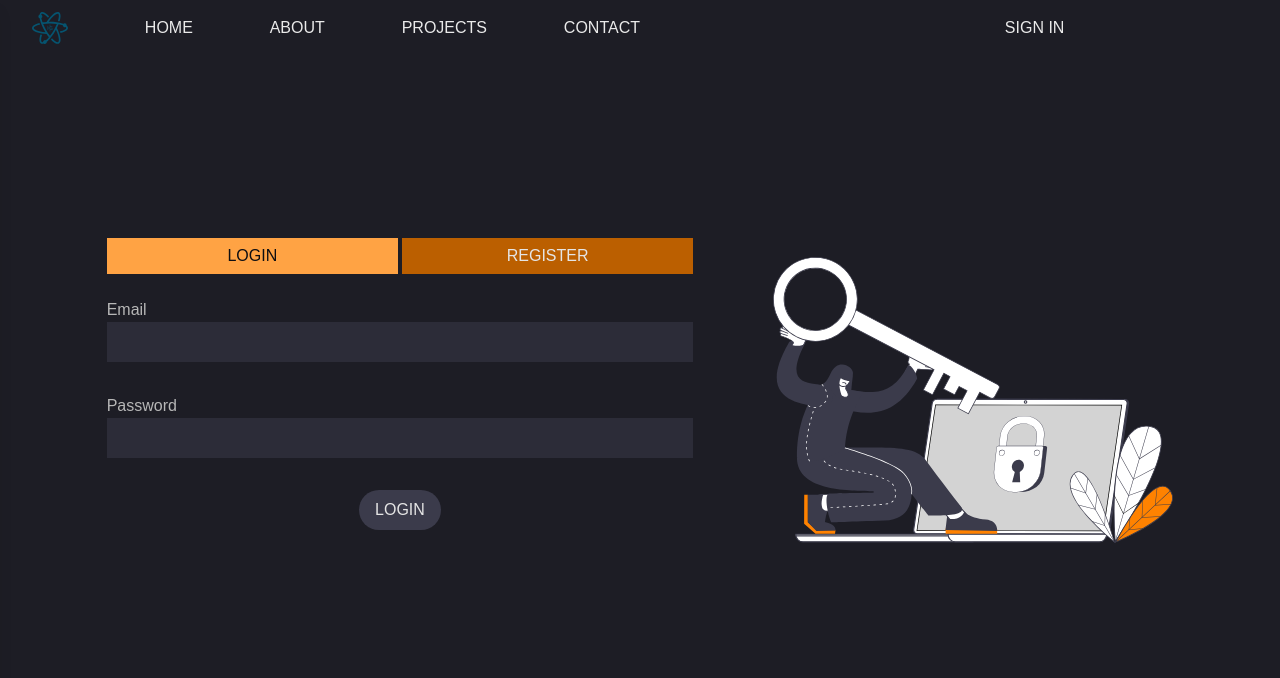
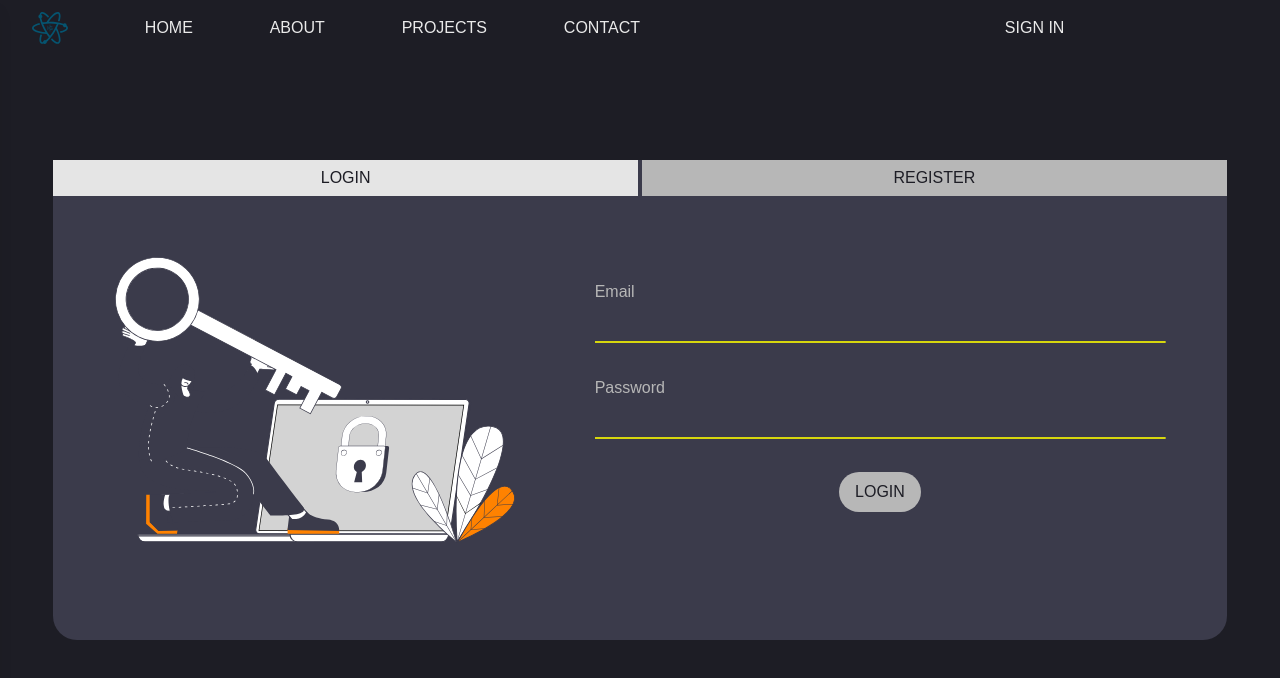
Before and after one commit to HorotanGelu/gelu-horotan, a Next.js app: page /signin in a window 1280 px wide. Shown: the top 678 px of the page. Built offline with nearby package versions, Linux system fonts and the light colour scheme; a web font is replaced by a local one.

Commit message:
Refactoring the Input and Forms

```diff
--- a/globals.css
+++ b/globals.css
@@ -47,4 +47,17 @@
   h6 {
     @apply text-xl;
   }
+  input:-webkit-autofill,
+  input:-webkit-autofill:hover,
+  input:-webkit-autofill:focus,
+  textarea:-webkit-autofill,
+  textarea:-webkit-autofill:hover,
+  textarea:-webkit-autofill:focus,
+  select:-webkit-autofill,
+  select:-webkit-autofill:hover,
+  select:-webkit-autofill:focus {
+    border: none;
+    -webkit-text-fill-color: rgb(161, 161, 161);
+    transition: background-color 5000s ease-in-out 0s;
+  }
 }
--- a/src/components/Form/Input.tsx
+++ b/src/components/Form/Input.tsx
@@ -1,4 +1,5 @@
 import React from 'react'
+import { motion, useAnimation } from 'framer-motion'
 
 type Props = {
   value: string
@@ -21,26 +22,49 @@ const Input = ({
   id,
   label,
 }: Props) => {
+  const controls = useAnimation()
   return (
     <div className='flex flex-col relative '>
       <label htmlFor={name} className=' '>
         {label}
       </label>
       <input
+        onFocus={() => {
+          controls.set({ d: 'M2 2C2 2 15.5 10 52 10C88.5 9.99999 102 2 102 2' })
+          controls.start({
+            d: 'M0 2.00001C0 2.00001 13.5 2.00001 50 2.00001C86.5 2 100 2.00001 100 2.00001',
+          })
+        }}
         name={name}
         type={type}
         id={id}
-        className={`peer bg-primary_t   p-2 outline-none    ${
-          error
-            ? 'border-b-red-600 border-b-2 '
-            : !error && value
-            ? 'border-b-green-600 border-b-2 '
-            : ''
-        }`}
+        className={`peer  bg-transparent transition-all duration-200 ease-in-out   p-2 outline-none`}
         value={value}
         onChange={onChangeHandler}
         onBlur={onBlurHandler}
       />
+      <motion.svg
+        preserveAspectRatio='none'
+        height='4'
+        viewBox='0 0 100 4'
+        fill='none'
+        xmlns='http://www.w3.org/2000/svg'
+        className='overflow-visible opacity-80 absolute left-0 bottom-0 w-full'
+      >
+        <motion.path
+          animate={controls}
+          d='M0 2.00001C0 2.00001 13.5 2.00001 50 2.00001C86.5 2 100 2.00001 100 2.00001'
+          transition={{
+            duration: 1,
+            type: 'spring',
+            stiffness: 70,
+            damping: 8,
+            mass: 0.5,
+          }}
+          stroke={`${value && !error ? 'green' : error ? 'red' : 'yellow'}`}
+          strokeWidth='2'
+        />
+      </motion.svg>
 
       <span className='text-red-500 -bottom-6 absolute  w-full'>{error}</span>
     </div>
--- a/src/components/Form/LoginForm.tsx
+++ b/src/components/Form/LoginForm.tsx
@@ -1,5 +1,5 @@
 import React from 'react'
-import { useAuth } from '../../context/customHooks/useAuth'
+import { useAuth } from '../../context/hooks/useAuth'
 
 // Components
 import Input from './Input'
@@ -55,7 +55,7 @@ const LoginForm = ({ className, rounded }: Props) => {
 
           <Button
             type='submit'
-            className='mb-4 w-full self-center py-2 px-4  text-secondary bg-primary_t_2 uppercase'
+            className='mb-4 w-full self-center py-2 px-4  text-primary bg-secondary_s_2 uppercase'
             rounded
           >
             LOGIn
--- a/src/components/Form/RegisterForm.tsx
+++ b/src/components/Form/RegisterForm.tsx
@@ -7,7 +7,7 @@ import * as Yup from 'yup'
 // Components
 import Input from './Input'
 import Button from '../Button'
-import { useAuth } from '../../context/customHooks/useAuth'
+import { useAuth } from '../../context/hooks/useAuth'
 
 type Props = {
   className?: string
@@ -125,7 +125,7 @@ const RegisterForm = ({ className, rounded }: Props) => {
 
           <Button
             type='submit'
-            className='mb-4 w-full self-center py-2 px-4  text-secondary bg-primary_t_2 uppercase'
+            className='mb-4 w-full self-center py-2 px-4  text-primary bg-secondary_s_2 uppercase'
             rounded
           >
             Register
--- a/src/components/Navigation.tsx
+++ b/src/components/Navigation.tsx
@@ -5,7 +5,7 @@ import Logo from './svgs/Logo'
 
 import Dropdown from './Dropdown'
 import Avatar from './Avatar'
-import { useAuth } from '../context/customHooks/useAuth'
+import { useAuth } from '../context/hooks/useAuth'
 
 const Navigation = () => {
   const { isAuthenticated, user, logout } = useAuth()
--- a/src/components/RouteShield.tsx
+++ b/src/components/RouteShield.tsx
@@ -1,6 +1,6 @@
 import { useRouter } from 'next/router'
 import React, { useEffect } from 'react'
-import { useAuth } from '../context/customHooks/useAuth'
+import { useAuth } from '../context/hooks/useAuth'
 
 type Props = {
   children: React.ReactNode
--- a/src/components/Tabs.tsx
+++ b/src/components/Tabs.tsx
@@ -2,6 +2,7 @@ import React from 'react'
 import { Tab } from '@headlessui/react'
 
 type Items = {
+  headerClassName?: string
   items: {
     tab: string
     component: React.ReactNode
@@ -10,15 +11,18 @@ type Items = {
   setActiveTab: React.Dispatch<React.SetStateAction<number>>
 }
 
-const Tabs = ({ items, setActiveTab }: Items) => {
+const Tabs = ({ items, setActiveTab, headerClassName }: Items) => {
   return (
     <Tab.Group>
       <Tab.List className='flex space-x-1 w-full  '>
+        <div
+          className={`${headerClassName}  gap-1 w-full  flex justify-around `}
+        >
           {items.map((category, index) => (
             <Tab
               key={index}
               className={
-              'ui-selected:bg-accent_t_2  ui-selected:text-primary_s   bg-accent_s_2   text-secondary   focus:outline-none w-full   font-medium leading-5 p-2  uppercase transition-all ease-in-out duration-250'
+                'ui-selected:bg-secondary   bg-secondary_s_2   text-primary   focus:outline-none w-full   font-medium leading-5 p-2  uppercase transition-all ease-in-out duration-250'
               }
               onClick={() => {
                 setActiveTab(index)
@@ -27,6 +31,8 @@ const Tabs = ({ items, setActiveTab }: Items) => {
               {category.tab}
             </Tab>
           ))}
+        </div>
+        {/* {children} */}
       </Tab.List>
       <Tab.Panels className={' h-full mt-2 '}>
         {items.map((item, index) => {
--- a/src/pages/index.tsx
+++ b/src/pages/index.tsx
@@ -1,7 +1,7 @@
 import React, { useRef } from 'react'
 import Button from '../components/Button'
 import Logo from '../components/svgs/Logo'
-import { useAuth } from '../context/customHooks/useAuth'
+import { useAuth } from '../context/hooks/useAuth'
 
 export default function Home() {
   const myRef = useRef<HTMLDivElement>(null)
--- a/src/pages/signin.tsx
+++ b/src/pages/signin.tsx
@@ -7,7 +7,7 @@ import RegisterForm from '../components/Form/RegisterForm'
 import LoginIllustration from '../components/svgs/LoginIllustration'
 import RegisterIllustration from '../components/svgs/RegisterIllustration'
 import Tabs from '../components/Tabs'
-import { useAuth } from '../context/customHooks/useAuth'
+import { useAuth } from '../context/hooks/useAuth'
 
 const Signin = () => {
   const [activeTab, setActiveTab] = useState<number>(0)
@@ -21,10 +21,27 @@ const Signin = () => {
   }, [isAuthenticated, router])
 
   return (
-    <div className='container flex gap-20   items-center justify-center '>
-      <div className='  w-11/12 mx-auto   items-center justify-center  h-max flex gap-20  '>
+    <div className='container flex gap-20   items-center justify-center  '>
+      <div className='  w-11/12 h-3/5 relative   mx-auto bg-primary_t_2 rounded-3xl py-12 px-4   items-center justify-center bg-red-4900  flex gap-20  '>
+        <div className='flex flex-col items-center justify-center  gap-8 text-primary_t '>
+          {activeTab === 0 && (
+            <LoginIllustration
+              size={400}
+              fillClassName='fill-primary_t_2'
+              secClassName='fill-accent dark:fill-secondary_s_2'
+            />
+          )}
+          {activeTab === 1 && (
+            <RegisterIllustration
+              fillClassName='fill-primary_t '
+              secClassName='fill-primary_t dark:fill-secondary_s_2'
+              size={400}
+            />
+          )}
+        </div>
         <div className='w-1/2 flex flex-col    '>
           <Tabs
+            headerClassName='absolute top-0   left-0'
             items={[
               {
                 tab: 'login',
@@ -38,23 +55,6 @@ const Signin = () => {
             setActiveTab={setActiveTab}
           />
         </div>
-
-        <div className='flex flex-col items-center justify-center gap-8 text-primary_t '>
-          {activeTab === 0 && (
-            <LoginIllustration
-              size={400}
-              fillClassName='fill-primary_t_2'
-              secClassName='fill-accent dark:fill-secondary_s_2'
-            />
-          )}
-          {activeTab === 1 && (
-            <RegisterIllustration
-              fillClassName='fill-primary_t_2 '
-              secClassName='fill-primary_t dark:fill-secondary_s_2'
-              size={400}
-            />
-          )}
-        </div>
       </div>
     </div>
   )
```
Also changed, not shown: src/context/hooks/useAuth.ts (renamed from src/context/customHooks/useAuth.ts). Lines whose indentation alone changed are shown as unchanged.
